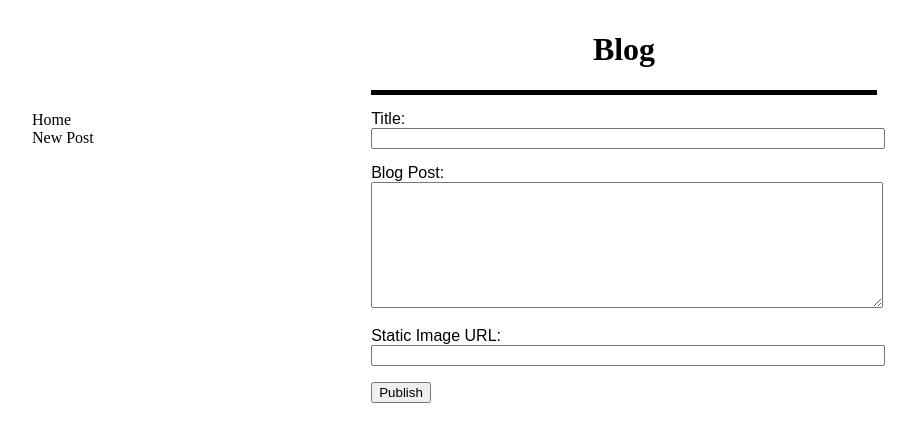
After one commit to karlin88/build-a-blog, a Flask app: page /newpost in a window 1280 px wide. The commit adds this page. Shown: the top 442 px of the page, without its empty margins (16-932 px from the left). Run offline with Flask 2, Linux system fonts and the light colour scheme.

Commit message:
added new post form

```diff
--- a/main.py
+++ b/main.py
@@ -25,7 +25,7 @@ class Blog(db.Model):
         return '<Blog %r>' % self.blogtitle
 
 def get_blogs():
-    return Blog.query.all()
+    return Blog.query.order_by(Blog.id.desc()).all()
 
 '''class HashTags(db.Model):
     id = db.Column(db.Integer, primary_key = True, unique = True)
@@ -47,5 +47,23 @@ class BlogPostHashTags(db.Model):
 def index():
     return render_template('blog.html', blog = get_blogs())
 
+@app.route("/newpost")
+def newblogform():
+    return render_template('newpost.html')
+
+@app.route("/newpost", methods=['POST'])
+def add_post():
+    title = request.form['blogtitle']
+    postbody = request.form['body']
+    image = request.form['imagepath']
+
+    blog = Blog(title, postbody, image)
+    db.session.add(blog)
+    db.session.commit()
+
+    return render_template('blog.html', blog = get_blogs())
+    #return redirect ("/")
+
+
 if __name__ == "__main__":
     app.run()
--- a/templates/base.html
+++ b/templates/base.html
@@ -7,17 +7,29 @@
             padding-top: 10px;
             text-align: center;
         }
-        div {
+        header {
             border-bottom: thick solid black;
+            margin-left: 30%;
+            margin-right: 30%;
         }
         .postbreak {
-            padding-top: 20px;
             border-bottom: solid black;
         }
-        #subt {
-            font-style: italic;
+        #form {
+            margin-bottom: 3%;
         }
-        body {
+        div.container {
+            width: 100%;
+        }
+        nav{
+            float: left;
+            max-width: 30%;
+        }
+        ul {
+            list-style-type: none;
+            paddinng:0;
+        }
+        article {
             color: black;
             font-family: Arial;
             margin-left: 30%;
@@ -26,19 +38,45 @@
         img {
             width: 100%;
         }
-        a { text-decoration : none; color : #000; }
+        a {
+            text-decoration : none;
+            color : #000;
+        }
+        form {
+            margin-top: 3%;
+            font: 16px 'Arial', sans-serif;
+            border-radius: 10px;
+        }
+        .span {
+            width: 100%;
+        }
+        textarea {
+            width: 100%;
+            height: 120px;
+        }
     </style>
 </head>
 
 <body>
-    <div>
-    <h1>
-        <a href="/">Blog</a>
-    </h1>
+    <div class="container">
+        <header>
+        <h1>
+            <a href="/">Blog</a>
+        </h1>
+        </header>
+
+        <nav>
+            <ul>
+                <li><a href="/">Home</a>
+                <!--li><a href="/about">About</a-->
+                <li><a href="/newpost">New Post</a>
+            </ul>
+        </nav>
+
     </div>
-
+    <article>
     {% block content %} {% endblock %}
-
+    </article
 </body>
 
 </html>
--- a/templates/blog.html
+++ b/templates/blog.html
@@ -6,7 +6,9 @@
     {% for blogpost in blog: %}
     <div class="postbreak">
         <h2>
+            <a href="/blog?=id={{ blogpost.id }}" >
             {{ blogpost.blogtitle }}
+            </a>
         </h2>
         <img src="{{ blogpost.imagepath }}" alt="{{ blogpost.blogtitle }}">
         <p>
--- /dev/null
+++ b/templates/newpost.html
@@ -0,0 +1,21 @@
+{% extends "base.html" %}
+{% block content %}
+
+<form action="/newpost" method="post">
+    <div id="form">
+        Title: <br>
+        <input type ="text" name="blogtitle" class="span" />
+    </div>
+    <div id="form">
+        Blog Post:
+        <textarea name="text" name="body"></textarea>
+    </div>
+    <div id="form">
+        Static Image URL:
+        <input type ="text" name="imagepath" class="span" />
+    </div>
+    <input type="submit" value="Publish" />
+</form>
+
+
+{% endblock %}
```
